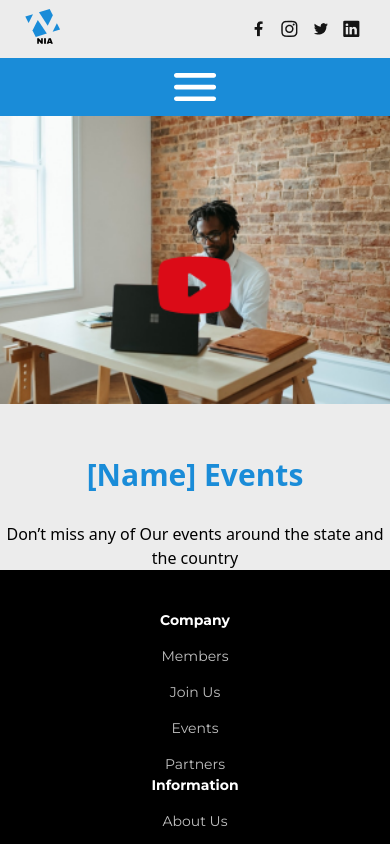
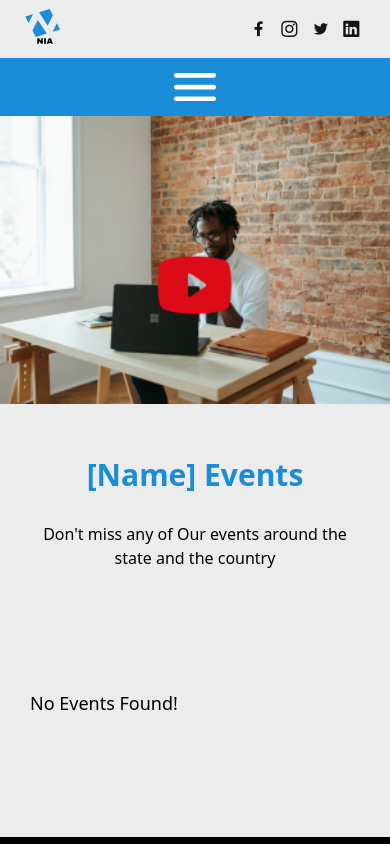
Before and after one commit to nHubNg/NNIA, a React (Vite) app: page /events in a window 390 px wide. Shown: the top 844 px of the page. Built offline with nearby package versions, Linux system fonts and the light colour scheme.

Commit message:
worked on event page

```diff
--- a/src/components/Header.jsx
+++ b/src/components/Header.jsx
@@ -101,7 +101,7 @@ const Header = ({ description, img }) => {
                   {showPrograms ? (
                     <div className="absolute top-[115px] bg-black pl-2 pr-10 py-3 rounded border-t">
                       <p className="pb-4">Programmes</p>
-                      <p>Events</p>
+                      <p><Link to="/events">Events</Link></p>
                     </div>
                   ) : (
                     ""
@@ -171,7 +171,7 @@ const Header = ({ description, img }) => {
                   {showPrograms ? (
                     <div className="absolute top-[115px] bg-black pl-2 pr-10 py-3 rounded border-t">
                       <p className="pb-4">Programmes</p>
-                      <p>Events</p>
+                      <p><Link to="/events">Events</Link></p>
                     </div>
                   ) : (
                     ""
--- a/src/pages/events/index.jsx
+++ b/src/pages/events/index.jsx
@@ -5,12 +5,16 @@ const Events = () => {
       <>
         <Header img={"hero"} />
 
-        <div className=" text-center">
+        <div className="text-center px-10">
           <h1 className=" font-[700] text-twitterBlue text-[30px] mt-[48px] mb-[25px]">
             [Name] Events
           </h1>
 
-          <p>Don’t miss any of Our events around the state and the country</p>
+          <p>Don&apos;t miss any of Our events around the state and the country</p>
+        </div>
+
+        <div className='py-[120px] px-[30px] lg:px-[50px] text-[18px] font-[500]'>
+          <p>No Events Found!</p>
         </div>
       </>
     );
```
